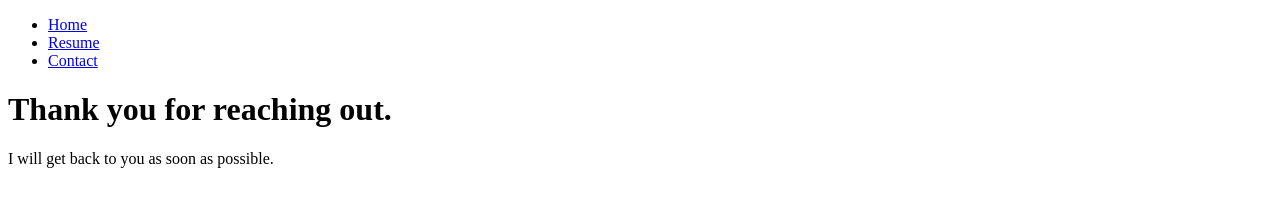
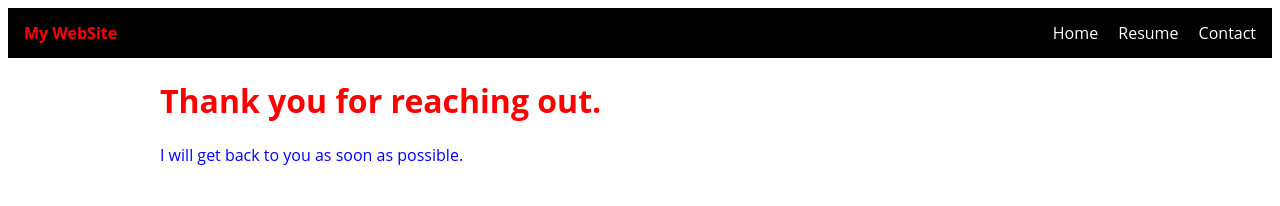
Before and after one commit to fletchcom/Test, a plain HTML site: page thank-you.html in a window 1280 px wide. Drawn offline with Linux system fonts and the light colour scheme.

Commit message:
Added responsive mobile design.

```diff
--- a/thank-you.html
+++ b/thank-you.html
@@ -4,22 +4,38 @@
     <meta charset="UTF-8">
     <meta name="viewport" content="width=device-width, initial-scale=1.0">
     <title>Laura Fletcher</title>
+    <link rel="stylesheet" type="text/css" href="main.css">
 </head>
 <body>
-<nav>
-<ul>
-    <li>
-        <a href="index.html">Home</a>
-    </li>
-    <li>
-        <a href="resume.html">Resume</a>
-    </li>
-    <li>
-        <a href="contact.html">Contact</a>
-    </li>
-</ul>
-</nav>
+    <header>
+        <span class="logo">My WebSite</span>
+        <a id="toggleMenu">Menu</a>
+        <nav>
+          <ul>
+            <li><a href="index.html">Home</a></li>
+            <li><a href="resume.html">Resume</a></li>
+            <li><a href="contact.html">Contact</a></li>
+          </ul>
+        </nav>
+      </header>
+      <main>
 <h1>Thank you for reaching out.</h1>
 <p>I will get back to you as soon as possible.</p>
+</main>
+<script>
+
+    var toggleMenu = document.getElementById('toggleMenu');
+    var nav = document.querySelector('nav');
+    toggleMenu.addEventListener(
+      'click',
+      function(){
+        if(nav.style.display=='block'){
+          nav.style.display='none';
+        }else{
+          nav.style.display='block';
+        }
+      }
+    );
+  </script>
 </body>
 </html>
```
